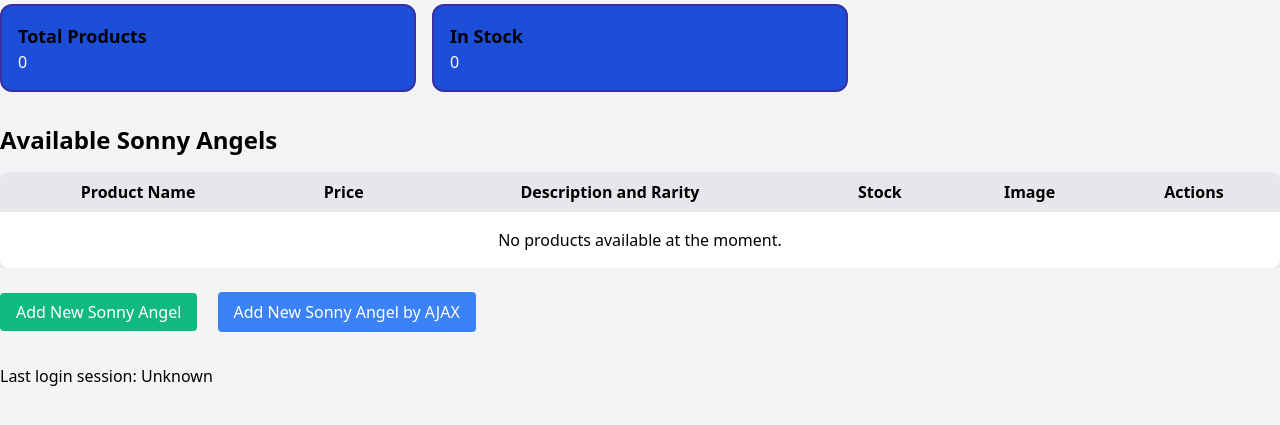
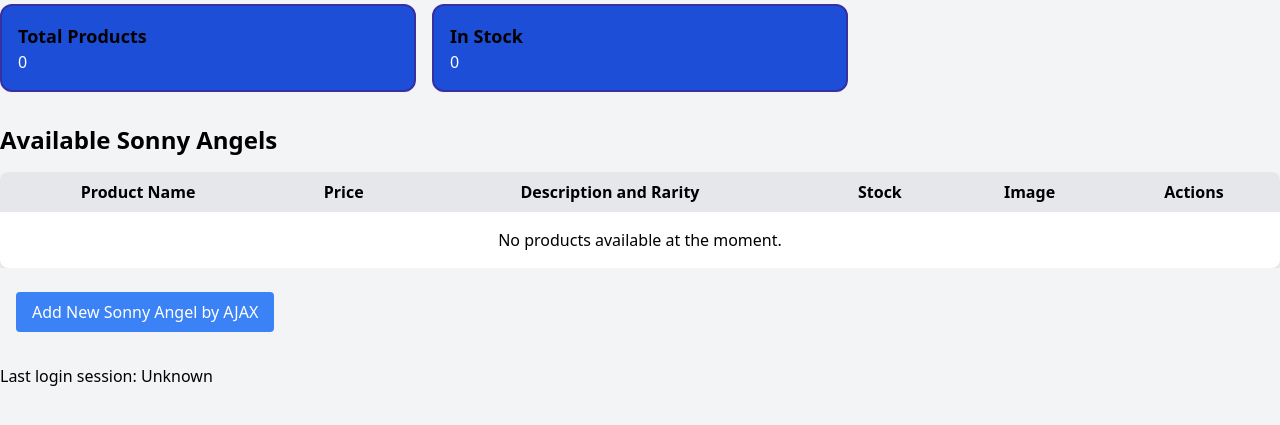
Before and after one commit to AndhikaNayakaAW/pbp-ecommerce-csge602022, a Django app: page / in a window 1280 px wide. Shown: the part 240-665 px from the top of the page. Run offline with Django 5.2, Linux system fonts and the light colour scheme; the visitor is signed in with stand-in values (Sample User, id 1); data that the repository does not hold is empty; some libraries are stand-ins or nearby versions.

Commit message:
update button

```diff
--- a/main/templates/main/main.html
+++ b/main/templates/main/main.html
@@ -59,7 +59,7 @@
 
         <!-- Add buttons for adding products -->
         <div class="mt-6">
-            <a href="{% url 'main:add_product' %}" class="bg-green-500 text-white px-4 py-2 rounded hover:bg-green-600 transition duration-300">Add New Sonny Angel</a>
+            <!-- <a href="{% url 'main:add_product' %}" class="bg-green-500 text-white px-4 py-2 rounded hover:bg-green-600 transition duration-300">Add New Sonny Angel</a> -->
             <button onclick="showModal()" class="bg-blue-500 text-white px-4 py-2 rounded hover:bg-blue-600 transition duration-300 ml-4">Add New Sonny Angel by AJAX</button>
         </div>
 
```
